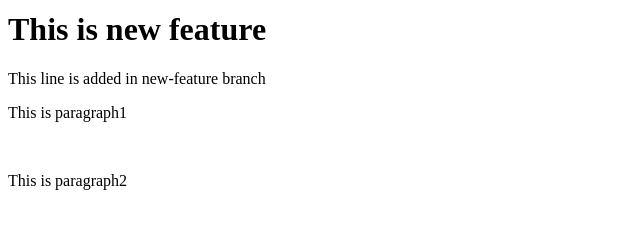
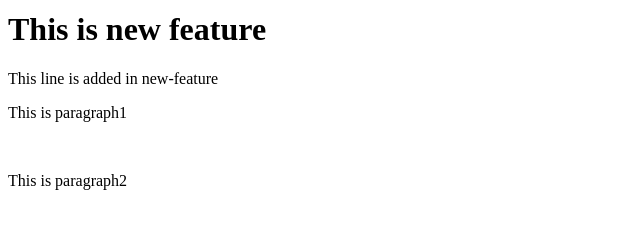
Before and after one commit to NattanichaC/sample_git2, a plain HTML site: page index.html in a window 1280 px wide. Shown: the part 134-362 px from the top of the page, 0-640 px from the left. Drawn offline with Linux system fonts and the light colour scheme.

```diff
--- a/index.html
+++ b/index.html
@@ -4,7 +4,7 @@
 <body>
 <h1>This is header</h1>
 <h1>This is new feature</h1>
-<p>This line is added in new-feature branch</p>
+<p>This line is added in new-feature</p>
 <p>This is paragraph1</p>
 <p>This is paragraph2</p>
 </body>
```
